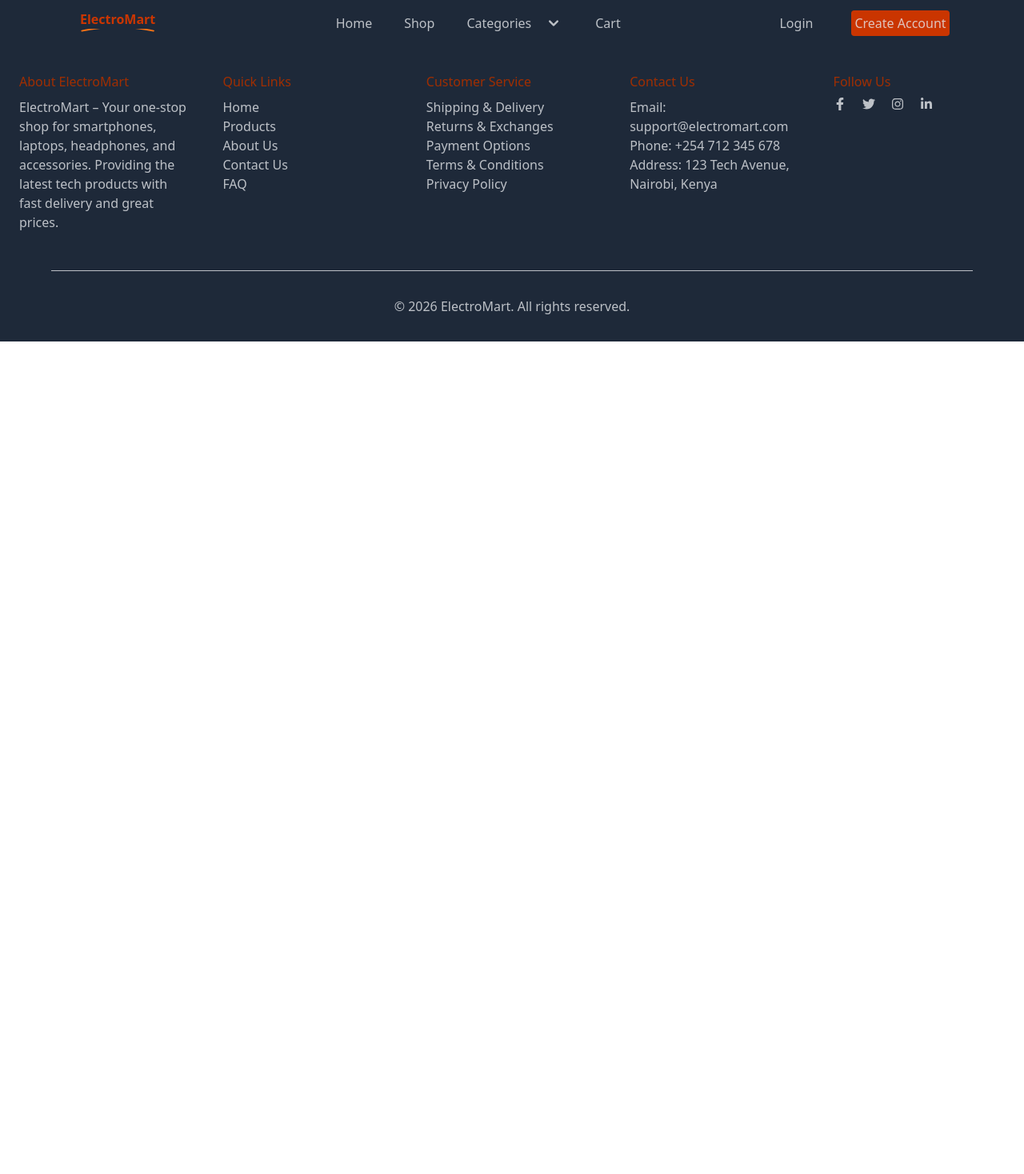
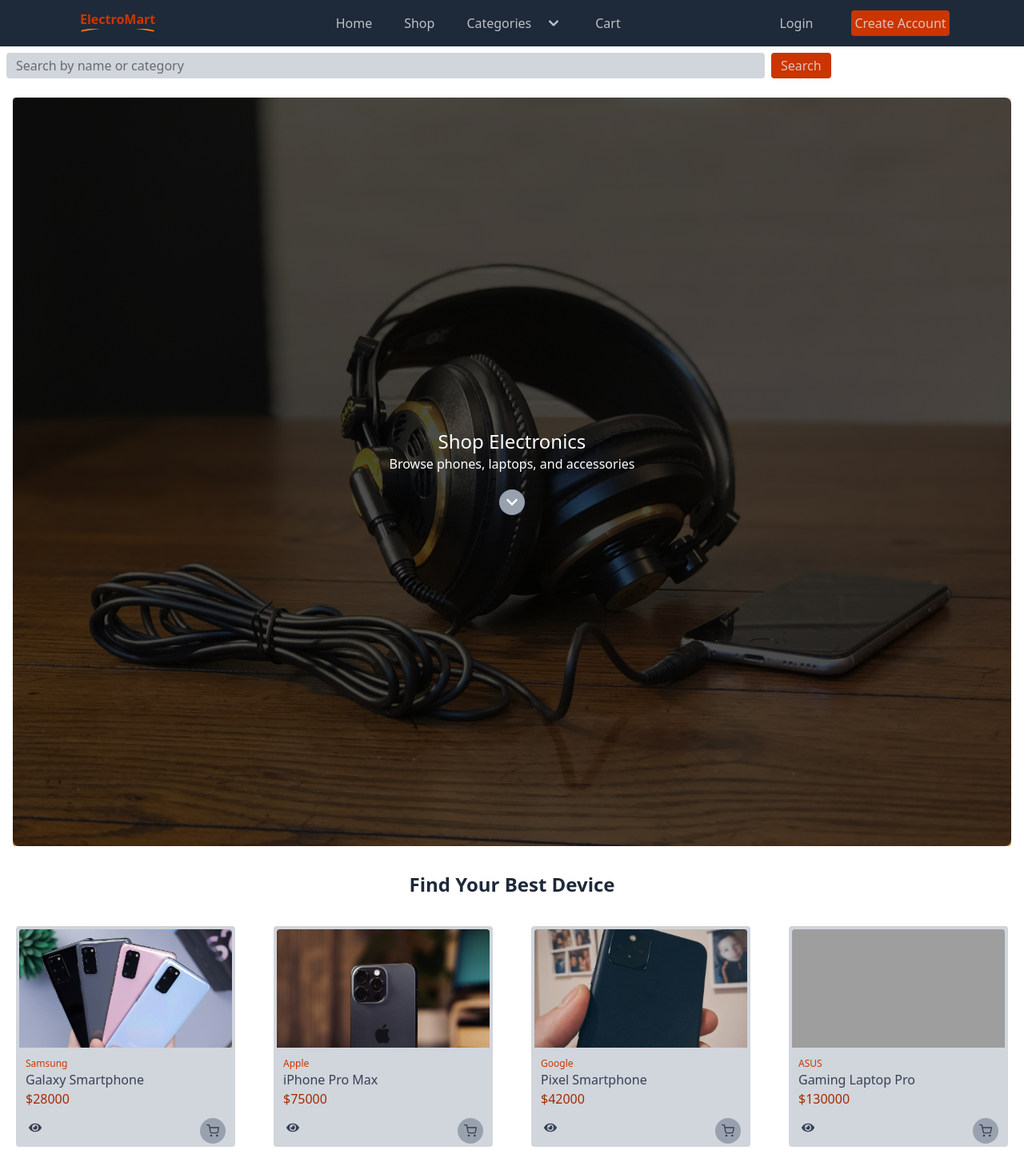
Before and after one commit to LeilahDev/ElectroMart, a React (Vite) app: page /products in a window 1280 px wide. Shown: the top 1468 px of the page at 80% size. Before the commit the page ends 800 px from the top, so only its background shows below. Built offline with nearby package versions, Linux system fonts and the light colour scheme; grey boxes are pictures that could not be loaded; the HTML template or start-up script is replaced by a standard one.

Commit message:
Added Products page

```diff
--- a/src/components/NavBar.jsx
+++ b/src/components/NavBar.jsx
@@ -72,17 +72,17 @@
                                     `}>
 
                     <ul className="flex flex-col md:flex-row md:justify-center md:items-center gap-2 md:gap-5 lg:gap-10  pl-2 md:text-gray-200/80">
-                        <li className="flex items-center gap-4 sm:gap-8 border-b md:border-none border-gray-500/50 pb-2 md:pb-0">
+                        <li className="flex items-center gap-4 sm:gap-8 border-b md:border-none border-gray-500/50 pb-2 md:pb-0 hover:text-orange-700">
                             <AiFillHome className="md:hidden"/>
                             <Link to="/">Home</Link>
                         </li>
 
-                        <li className="flex items-center gap-4 sm:gap-8 border-b md:border-none border-gray-500/50 pb-2 md:pb-0">
+                        <li className="flex items-center gap-4 sm:gap-8 border-b md:border-none border-gray-500/50 pb-2 md:pb-0 hover:text-orange-700">
                             <FaShopify className="md:hidden"/>
                             <Link to="/products">Shop</Link>
                         </li>
 
-                        <li className="border-b border-gray-500/50 pb-2 md:border-none md:pb-0">
+                        <li className="border-b border-gray-500/50 pb-2 md:border-none md:pb-0 hover:text-orange-700">
 
                         <div className="flex items-center gap-2 md:gap-4">
                             <div className="flex justify-between items-center gap-4">
@@ -96,17 +96,17 @@
                         </div>
 
                      {subMenu &&
-                        <div className="flex flex-col gap-2 pl-12 py-4 md:absolute md:justify-center md:bg-gray-300 md:py-3 md:px-5 md:top-12">
-                                    <Link className="border-b border-gray-400/40 w-3/4 text-center pb-1 md:w-full">Smartphones</Link>
-                                    <Link className="border-b border-gray-400/40 w-3/4 text-center pb-1 md:w-full">Laptops</Link>
-                                    <Link className="border-b border-gray-400/40 w-3/4 text-center pb-1 md:w-full">Headphones</Link>
-                                    <Link className="text-center w-3/4 md:w-full">Acessories</Link>
+                        <div className="flex flex-col gap-2 pl-12 py-4 md:absolute md:justify-center md:bg-gray-800 md:py-3 md:px-5 md:top-12 md:text-gray-200/80">
+                                    <Link className="border-b border-gray-400/40 w-3/4 text-center pb-1 md:w-full hover:text-orange-700">Smartphones</Link>
+                                    <Link className="border-b border-gray-400/40 w-3/4 text-center pb-1 md:w-full hover:text-orange-700">Laptops</Link>
+                                    <Link className="border-b border-gray-400/40 w-3/4 text-center pb-1 md:w-full hover:text-orange-700">Headphones</Link>
+                                    <Link className="text-center w-3/4 md:w-full hover:text-orange-700">Acessories</Link>
                         </div>
                       }
 
                         </li>
 
-                        <li className="flex items-center gap-4 sm:gap-8 border-b md:border-none border-gray-500/50 pb-2 md:pb-0">
+                        <li className="flex items-center gap-4 sm:gap-8 border-b md:border-none border-gray-500/50 pb-2 md:pb-0 hover:text-orange-700">
                             <FiShoppingCart className="md:hidden"/>
                             <Link to="/cart">Cart</Link>
                         </li>
@@ -114,11 +114,11 @@
                     </ul>
 
                     <div className="flex flex-col gap-3 pl-2 md:gap-6 lg:gap-12 md:flex-row md:items-center md:justify-between md:text-gray-200/80">
-                         <Link className="flex items-center  gap-4 sm:gap-8 border-b md:border-none border-gray-500/50 pb-2 md:pb-0">
+                         <Link className="flex items-center  gap-4 sm:gap-8 border-b md:border-none border-gray-500/50 pb-2 md:pb-0 hover:text-orange-700">
                          <HiOutlineUser className="md:hidden"/>
                            Login
                          </Link>
-                        <button className="bg-orange-700 rounded w-1/2 md:w-full mt-7 md:mt-0 self-center text-gray-200/80 p-1 cursor-pointer">Create Account</button>
+                        <button className="bg-orange-700 rounded w-1/2 md:w-full mt-7 md:mt-0 self-center text-gray-200/80 p-1 cursor-pointer hover:bg-gray-300 hover:text-orange-800">Create Account</button>
                     </div>
             </div>
 
--- a/src/components/ProductsCard.jsx
+++ b/src/components/ProductsCard.jsx
@@ -62,7 +62,7 @@
              </div>
 
              <div className='md:flex md:justify-center md:mt-5'>
-                 {visibleCount < products.length &&  <button onClick={showMore} className='bg-orange-700 rounded text-gray-200/80 w-full md:w-1/2 p-2 mt-3 cursor-pointer'>View More</button>}
+                 {visibleCount < products.length &&  <button onClick={showMore} className='bg-orange-700 rounded text-gray-200/80 w-full md:w-1/2 p-2 mt-3 cursor-pointer hover:bg-gray-800'>View More</button>}
              </div>
 
 
--- a/src/components/SearchSection.jsx
+++ b/src/components/SearchSection.jsx
@@ -0,0 +1,14 @@
+function SearchSection () {
+   return (
+    <>
+        <div className=" p-2">
+            <input type="text" placeholder="Search by name or category"
+              className="w-3/4 bg-gray-300 p-1 rounded pl-3"
+            ></input>
+            <button className="bg-orange-700 ml-2 py-1 px-3 rounded text-gray-200/80">Search</button>
+        </div>
+    </>
+   )
+}
+
+export default SearchSection
--- a/src/pages/LandingPage.jsx
+++ b/src/pages/LandingPage.jsx
@@ -43,11 +43,11 @@
                    md:order-1 md:mt-0 md:col-span-3 md:p-5 lg:col-span-2
 
          ">
-            <p className="text-xs lg:text-base  text-gray-700">Your Trusted Electronics Store</p>
+            <p className="text-xs lg:text-base   text-orange-700">Your Trusted Electronics Store</p>
             <h1 className="text-2xl lg:text-5xl text-center py-2 font-semibold text-gray-800 md:text-start">Smart Electronics for Everyday Life</h1>
             <p className="text-sm lg:text-2xl text-center text-gray-700 md:text-start">Shop phones, laptops, and accessories at affordable prices with fast and reliable delivery.</p>
             <button className="bg-orange-700 rounded w-1/2 mt-5 md:self-start
-                self-center text-gray-200/80 p-1 cursor-pointer lg:mt-8 lg:w-1/4 lg:p-2">Start Shopping</button>
+                self-center text-gray-200/80 p-1 cursor-pointer lg:mt-8 lg:w-1/4 lg:p-2 hover:bg-gray-800">Start Shopping</button>
          </div>
        </div>
 
@@ -125,9 +125,9 @@
 
 
 
-            <div className="mt-8 sm:flex sm:gap-5  m-auto px-5 md:px-8 lg:mt-12 lg:px-16 lg:grid lg:grid-cols-4 lg:gap-0  lg:items-center">
-              <div className="lg:col-span-2 lg:flex lg:justify-center sm:w-1/2">
-                <img src={whyUs} className="sm:w-full pb-4 lg:w-3/4 lg:h-75 lg:px-1 lg:pb-0 "/>
+            <div className="mt-8 sm:flex sm:gap-5  m-auto px-5 md:px-8 lg:mt-12 lg:px-16 lg:grid lg:grid-cols-4 lg:gap-10  lg:items-center">
+              <div className="lg:col-span-2 lg:flex lg:justify-center lg:w-full sm:w-1/2">
+                <img src={whyUs} className="sm:w-full pb-4  lg:h-75 lg:px-1 lg:pb-0 "/>
               </div>
 
                 <div className="text-center lg:text-start lg:col-span-2 lg:h-full lg:pt-14">
@@ -142,7 +142,7 @@
        <div className="flex flex-col bg-gray-300 mt-8 rounded pb-5">
             <h1 className="text-2xl font-semibold text-gray-800 p-5 text-center lg:text-5xl">Ready to upgrade your tech?</h1>
             <p className="text-gray-800 text-center lg:text-lg">Browse our collections and find the perfect device for your needs</p>
-            <button className="bg-orange-700 px-5 self-center mt-3 py-1 rounded text-gray-200/80">Browse All</button>
+            <button className="bg-orange-700 px-5 self-center mt-3 py-1 rounded text-gray-200/80 hover:bg-gray-800 cursor-pointer">Browse All</button>
        </div>
     </div>
   )
--- a/src/pages/ProductsPage.jsx
+++ b/src/pages/ProductsPage.jsx
@@ -1,5 +1,32 @@
+import SearchSection from "../components/SearchSection"
+import studioHeadPhones from '../assets/studioHeadPhones.jpg'
+import { FaChevronDown } from "react-icons/fa";
+import ProductsCard from '../components/ProductsCard'
+
  function ProductsPage () {
+     return (
+        <>
+           <SearchSection />
 
+           <div className="relative p-4 flex flex-col items-center justify-center">
+                <div className="absolute z-10 text-white text-center">
+                    <h1 className="text-2xl">Shop Electronics</h1>
+                    <p>Browse phones, laptops, and accessories</p>
+                    <p className="bg-gray-400 w-8 m-auto mt-5 p-2 rounded-full flex justify-center items-center"><FaChevronDown /></p>
+                </div>
+
+                <div className="rounded relative">
+                     <div className="absolute inset-0 bg-black/70 rounded-lg"></div>
+                    <img src={studioHeadPhones} className="rounded"/>
+                </div>
+           </div>
+
+           <div className="p-4">
+                <h2 className="text-lg font-semibold text-gray-800 lg:text-2xl text-center lg:mb-8">Find Your Best Device</h2>
+                <ProductsCard />
+           </div>
+        </>
+     )
  }
 
  export default ProductsPage
```
Also changed, not shown: src/assets/studioHeadPhones.jpg (added).
